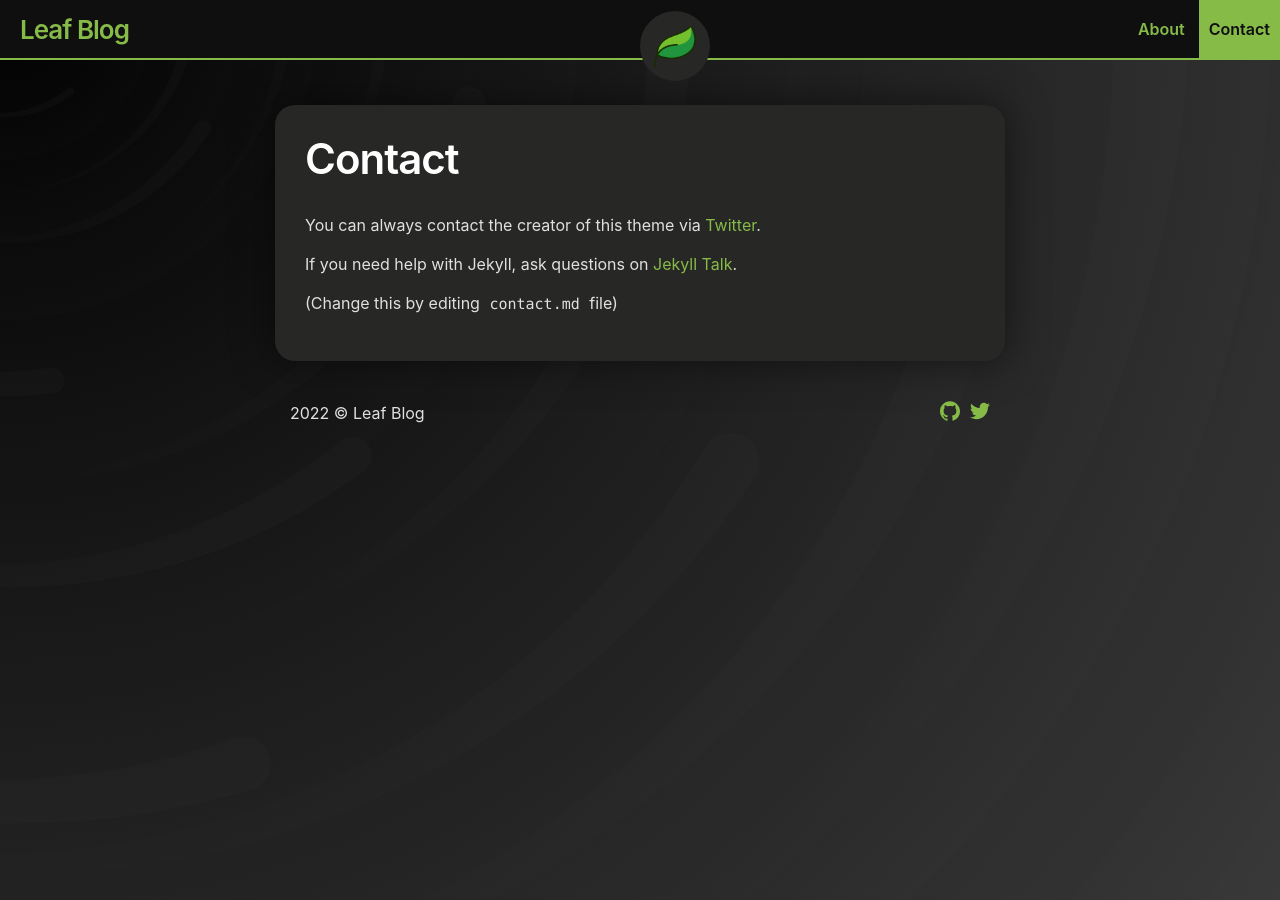
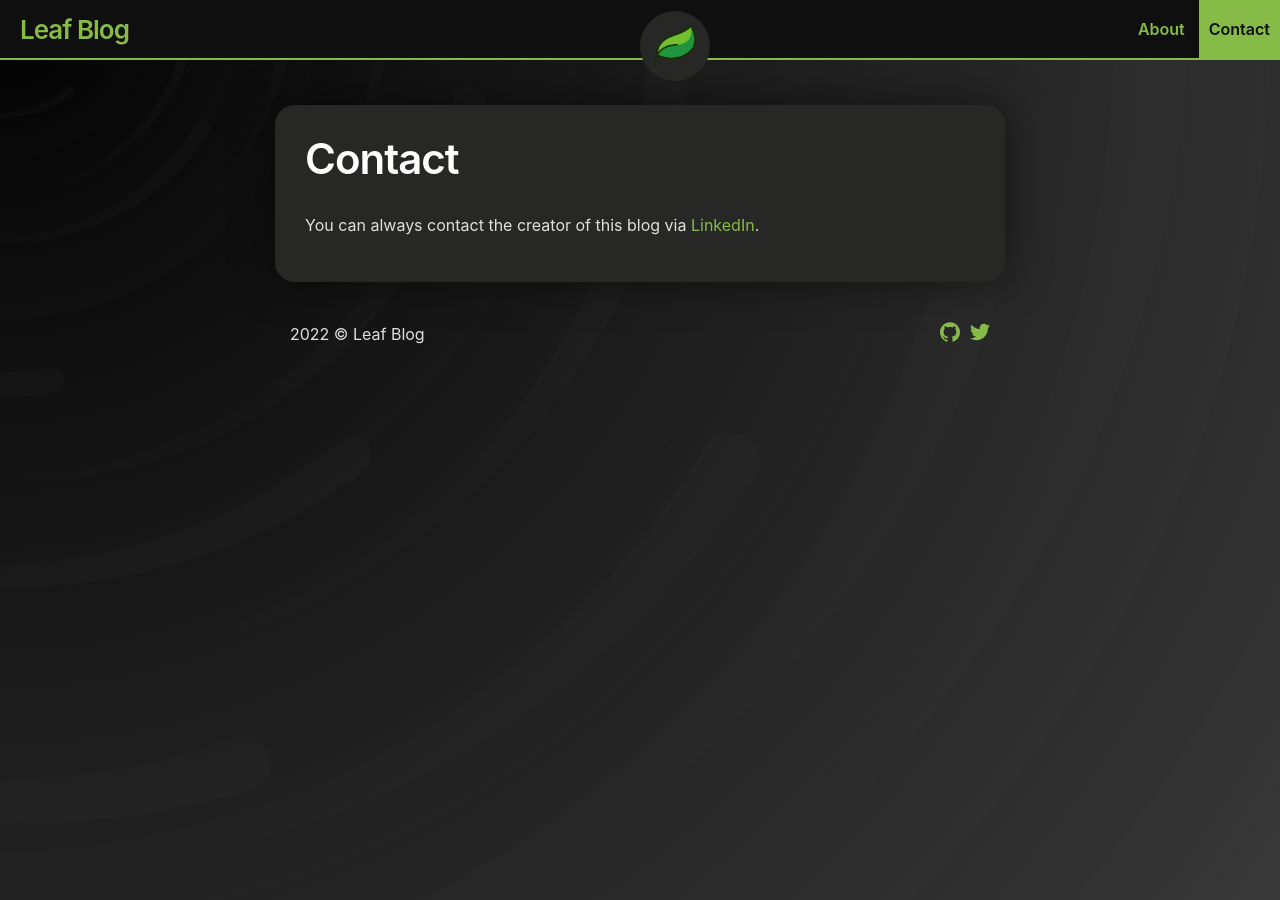
Before and after one commit to 10hxrz/10hxrz.github.io, a Jekyll site: the page built from contact.md, in a window 1280 px wide. Built offline with Jekyll 4.4.1, drawn with Linux system fonts in a browser that asks for light colours.

Commit message:
Update contact.md

```diff
--- a/contact.md
+++ b/contact.md
@@ -3,8 +3,4 @@ title: Contact
 layout: page
 ---
 
-You can always contact the creator of this theme via [Twitter](https://twitter.com/_SupunKavinda).
-
-If you need help with Jekyll, ask questions on [Jekyll Talk](https://talk.jekyllrb.com/).
-
-(Change this by editing `contact.md` file)
+You can always contact the creator of this blog via [LinkedIn](https://www.linkedin.com/in/mariano-m/).
```
